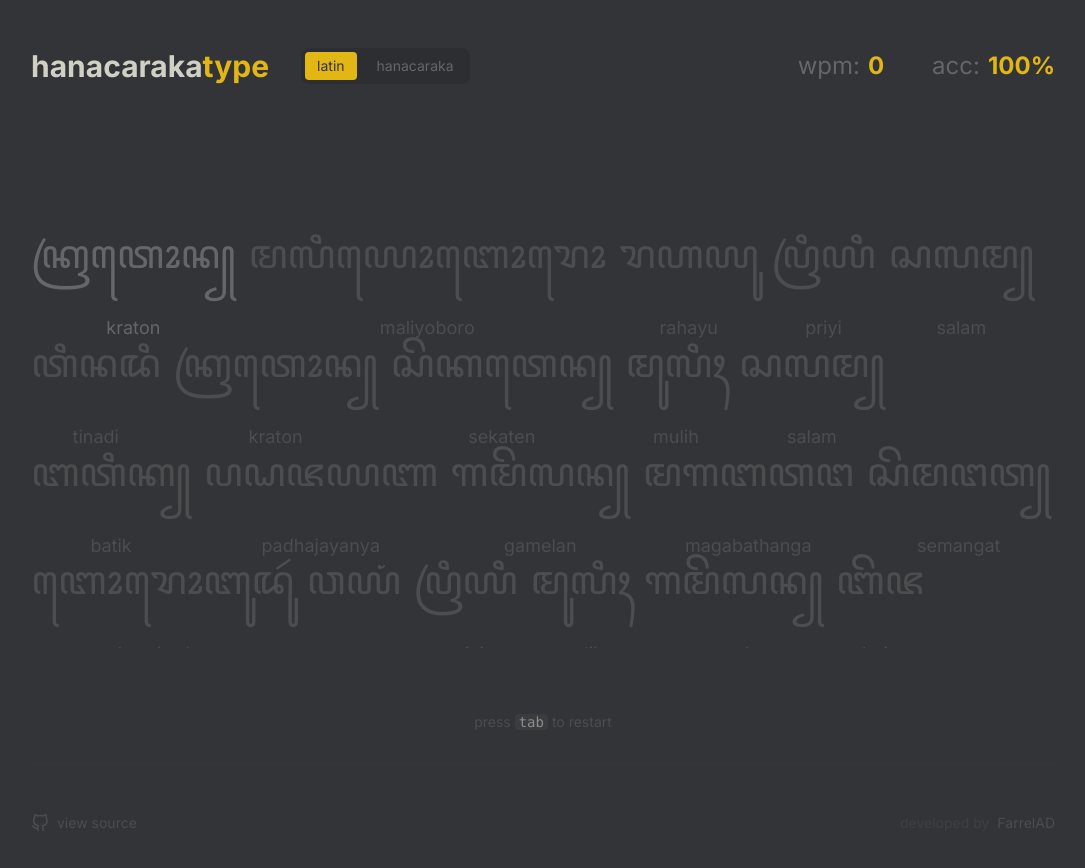
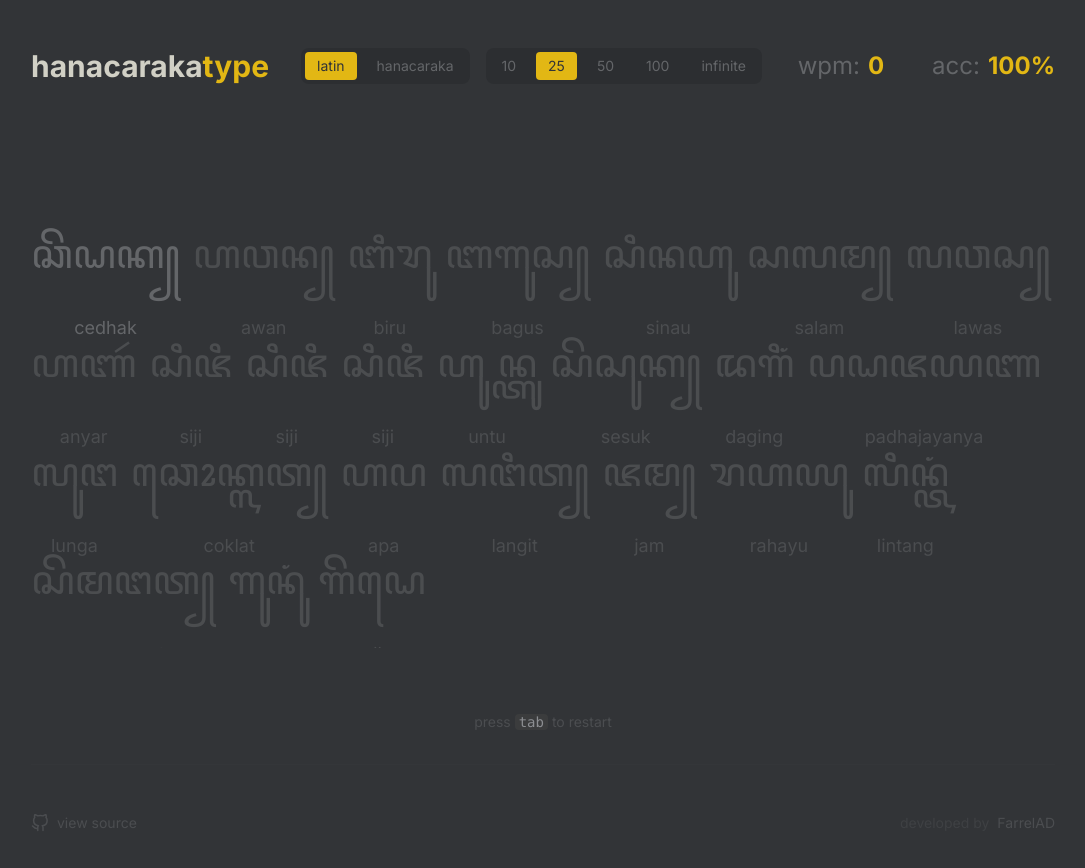
Before and after one commit to FarrelAD/hanacaraka-type, a React (Vite) app: page / in a window 1280 px wide. Shown: the top 868 px of the page, without its empty margins (97-1182 px from the left). Built offline with nearby package versions, Linux system fonts and the light colour scheme.

Commit message:
feat: add more javanese words

```diff
--- a/src/App.tsx
+++ b/src/App.tsx
@@ -1,8 +1,8 @@
 import React, { useState, useEffect, useRef, useMemo } from 'react';
 import '@/index.css';
-import type { WordData, Mode } from '@/types';
+import type { WordData, Mode, WordLimit } from '@/types';
 import { splitIntoGraphemes } from '@/utils/javanese';
-import { generateWords } from '@/data/words';
+import { generateWords, getRandomWord } from '@/data/words';
 import Header from '@/components/Header';
 import Word from '@/components/Word';
 import Results from '@/components/Results';
@@ -19,6 +19,7 @@ export default function App() {
   const [totalCharsTyped, setTotalCharsTyped] = useState(0);
   const [isFinished, setIsFinished] = useState(false);
   const [mode, setMode] = useState<Mode>('latin');
+  const [wordLimit, setWordLimit] = useState<WordLimit>(25);
 
   const inputRef = useRef<HTMLInputElement>(null);
   const wordsWrapperRef = useRef<HTMLDivElement>(null);
@@ -27,10 +28,11 @@ export default function App() {
 
   useEffect(() => {
     restart();
-  }, [mode]);
+  }, [mode, wordLimit]);
 
   const restart = () => {
-    setWords(generateWords());
+    const initialCount = wordLimit === 'infinite' ? 50 : wordLimit;
+    setWords(generateWords(initialCount));
     setCurrentWordIndex(0);
     setUserInput('');
     setHistory([]);
@@ -68,7 +70,12 @@ export default function App() {
       // Store the typed word in history before moving on
       setHistory(prev => [...prev, typedWord]);
 
-      if (currentWordIndex === words.length - 1) {
+      if (wordLimit === 'infinite') {
+        // Append a new word if we're in infinite mode
+        setWords(prev => [...prev, getRandomWord()]);
+        setCurrentWordIndex(prev => prev + 1);
+        setUserInput('');
+      } else if (currentWordIndex === words.length - 1) {
         setEndTime(Date.now());
         setIsFinished(true);
       } else {
@@ -159,7 +166,14 @@ export default function App() {
   return (
     <div className="min-h-screen flex flex-col items-center overflow-hidden p-4 md:p-8 pt-4 md:pt-12" onClick={() => inputRef.current?.focus()}>
       <div className="w-full max-w-5xl flex-1 flex flex-col gap-4 md:gap-8">
-        <Header mode={mode} setMode={setMode} wpm={wpm} accuracy={accuracy} />
+        <Header
+          mode={mode}
+          setMode={setMode}
+          wordLimit={wordLimit}
+          setWordLimit={setWordLimit}
+          wpm={wpm}
+          accuracy={accuracy}
+        />
 
         <div className="relative h-[400px] md:h-[500px] overflow-hidden select-none pt-4 md:pt-24" ref={typingAreaRef}>
           {isFinished ? (
--- a/src/components/Header.tsx
+++ b/src/components/Header.tsx
@@ -1,22 +1,29 @@
-import type { Mode } from '@/types';
+import type { Mode, WordLimit } from '@/types';
 
 export default function Header({
   mode,
   setMode,
+  wordLimit,
+  setWordLimit,
   wpm,
   accuracy
 }: {
   mode: Mode;
   setMode: (mode: Mode) => void;
+  wordLimit: WordLimit;
+  setWordLimit: (limit: WordLimit) => void;
   wpm: number;
   accuracy: number;
 }) {
+  const limits: WordLimit[] = [10, 25, 50, 100, 'infinite'];
+
   return (
-    <header className="flex flex-col md:flex-row justify-between items-center gap-2 md:gap-6 mb-2 md:mb-8">
-      <div className="flex flex-col sm:flex-row items-center gap-2 md:gap-8">
+    <header className="flex flex-col md:flex-row justify-between items-center gap-4 md:gap-6 mb-2 md:mb-8">
+      <div className="flex flex-col sm:flex-row items-center gap-4 md:gap-8">
         <div className="text-2xl md:text-3xl font-bold text-text-monkey">
           hanacaraka<span className="text-main-monkey">type</span>
         </div>
+        <div className="flex flex-col sm:flex-row gap-2 sm:gap-4">
           <nav className="flex gap-2 text-xs md:text-sm font-ui bg-[#2c2e31] p-1 rounded-lg">
             <button
               onClick={(e) => { e.stopPropagation(); setMode('latin'); }}
@@ -31,6 +38,19 @@ export default function Header({
               hanacaraka
             </button>
           </nav>
+
+          <nav className="flex gap-2 text-xs md:text-sm font-ui bg-[#2c2e31] p-1 rounded-lg">
+            {limits.map((limit) => (
+              <button
+                key={limit}
+                onClick={(e) => { e.stopPropagation(); setWordLimit(limit); }}
+                className={`px-3 py-1 rounded transition-colors cursor-pointer ${wordLimit === limit ? 'bg-main-monkey text-bg-monkey' : 'text-sub-monkey hover:text-text-monkey'}`}
+              >
+                {limit}
+              </button>
+            ))}
+          </nav>
+        </div>
       </div>
       <div className="flex gap-4 md:gap-12 text-lg md:text-2xl text-sub-monkey">
         <div className="flex gap-2">
--- a/src/data/words.ts
+++ b/src/data/words.ts
@@ -20,11 +20,124 @@ export const JAVANESE_WORDS_DATA: WordData[] = [
   { javanese: 'ꦧꦠꦶꦏ꧀', latin: 'batik' },
   { javanese: 'ꦱꦼꦏꦠꦺꦤ꧀', latin: 'sekaten' },
   { javanese: 'ꦩꦭꦶꦪꦺꦴꦧꦺꦴꦫꦺꦴ', latin: 'maliyoboro' },
-  { javanese: 'ꦧꦺꦴꦫꦺꦴꦧꦸꦢꦸꦂ', latin: 'borobudur' }
+  { javanese: 'ꦧꦺꦴꦫꦺꦴꦧꦸꦢꦸꦂ', latin: 'borobudur' },
+  { javanese: 'ꦲꦏꦸ', latin: 'aku' },
+  { javanese: 'ꦏꦺꦴꦮꦺ', latin: 'kowe' },
+  { javanese: 'ꦩꦔꦤ꧀', latin: 'mangan' },
+  { javanese: 'ꦔꦺꦴꦩ꧀ꦧꦺ', latin: 'ngombe' },
+  { javanese: 'ꦠꦸꦫꦸ', latin: 'turu' },
+  { javanese: 'ꦭꦸꦔ', latin: 'lunga' },
+  { javanese: 'ꦠꦼꦏ', latin: 'teka' },
+  { javanese: 'ꦭꦸꦔꦸꦃ', latin: 'lungguh' },
+  { javanese: 'ꦩ꧀ꦭꦏꦸ', latin: 'mlaku' },
+  { javanese: 'ꦲꦺꦴꦩꦃ', latin: 'omah' },
+  { javanese: 'ꦧꦚꦸ', latin: 'banyu' },
+  { javanese: 'ꦥꦶꦤ꧀ꦠꦼꦂ', latin: 'pinter' },
+  { javanese: 'ꦧꦺꦴꦝꦺꦴ', latin: 'bodho' },
+  { javanese: 'ꦲꦥꦶꦏ꧀', latin: 'apik' },
+  { javanese: 'ꦲꦺꦭꦼꦏ꧀', latin: 'elek' },
+  { javanese: 'ꦒꦼꦝꦺ', latin: 'gedhe' },
+  { javanese: 'ꦕꦶꦭꦶꦏ꧀', latin: 'cilik' },
+  { javanese: 'ꦝꦸꦮꦸꦂ', latin: 'dhuwur' },
+  { javanese: 'ꦕꦼꦤ꧀ꦝꦼꦏ꧀', latin: 'cendhek' },
+  { javanese: 'ꦲꦢꦺꦴꦃ', latin: 'adoh' },
+  { javanese: 'ꦕꦼꦝꦏ꧀', latin: 'cedhak' },
+  { javanese: 'ꦱꦼꦤꦼꦁ', latin: 'seneng' },
+  { javanese: 'ꦱꦸꦱꦃ', latin: 'susah' },
+  { javanese: 'ꦲꦚꦂ', latin: 'anyar' },
+  { javanese: 'ꦭꦮꦱ꧀', latin: 'lawas' },
+  { javanese: 'ꦲꦪꦸ', latin: 'ayu' },
+  { javanese: 'ꦧꦒꦸꦱ꧀', latin: 'bagus' },
+  { javanese: 'ꦲꦼꦱꦸꦏ꧀', latin: 'esuk' },
+  { javanese: 'ꦲꦮꦤ꧀', latin: 'awan' },
+  { javanese: 'ꦱꦺꦴꦫꦺ', latin: 'sore' },
+  { javanese: 'ꦧꦼꦔꦶ', latin: 'bengi' },
+  { javanese: 'ꦢꦶꦤ', latin: 'dina' },
+  { javanese: 'ꦱꦱꦶ', latin: 'sasi' },
+  { javanese: 'ꦠꦲꦸꦤ꧀', latin: 'taun' },
+  { javanese: 'ꦱꦲꦶꦏꦶ', latin: 'saiki' },
+  { javanese: 'ꦮꦶꦔ궶', latin: 'wingi' },
+  { javanese: 'ꦱꦼꦱꦸꦏ꧀', latin: 'sesuk' },
+  { javanese: 'ꦱꦥ', latin: 'sapa' },
+  { javanese: 'ꦲꦥ', latin: 'apa' },
+  { javanese: 'ꦔꦼꦤ꧀ꦢꦶ', latin: 'ngendi' },
+  { javanese: 'ꦥꦶꦪꦺ', latin: 'piye' },
+  { javanese: 'ꦏꦥꦤ꧀', latin: 'kapan' },
+  { javanese: 'ꦥꦶꦫ', latin: 'pira' },
+  { javanese: 'ꦠꦔꦤ꧀', latin: 'tangan' },
+  { javanese: 'ꦲꦶꦫꦸꦁ', latin: 'irung' },
+  { javanese: 'ꦩꦿꦶꦥꦠ꧀', latin: 'mripat' },
+  { javanese: 'ꦲꦤꦏ꧀', latin: 'anak' },
+  { javanese: 'ꦏꦚ꧀ꦕ', latin: 'kanca' },
+  { javanese: 'ꦲꦶꦮꦏ꧀', latin: 'iwak' },
+  { javanese: 'ꦱꦶꦗꦶ', latin: 'siji' },
+  { javanese: 'ꦭꦺꦴꦫꦺꦴ', latin: 'loro' },
+  { javanese: 'ꦠꦼꦭꦸ', latin: 'telu' },
+  { javanese: 'ꦥꦥꦠ꧀', latin: 'papat' },
+  { javanese: 'ꦭꦶꦩ', latin: 'lima' },
+  { javanese: 'ꦲꦼꦤꦼꦩ꧀', latin: 'enem' },
+  { javanese: 'ꦥꦶꦠꦸ', latin: 'pitu' },
+  { javanese: 'ꦮꦺꦴꦭꦸ', latin: 'wolu' },
+  { javanese: 'ꦱꦔ', latin: 'sanga' },
+  { javanese: 'ꦱꦼꦥꦸꦭꦸꦃ', latin: 'sepuluh' },
+  { javanese: 'ꦲꦧꦁ', latin: 'abang' },
+  { javanese: 'ꦏꦸꦤꦶꦁ', latin: 'kuning' },
+  { javanese: 'ꦲꦶꦗꦺꦴ', latin: 'ijo' },
+  { javanese: 'ꦧꦶꦫꦸ', latin: 'biru' },
+  { javanese: 'ꦥꦸꦠꦶꦃ', latin: 'putih' },
+  { javanese: 'ꦲꦶꦫꦼꦁ', latin: 'ireng' },
+  { javanese: 'ꦕꦺꦴꦏ꧀ꦭꦠ꧀', latin: 'coklat' },
+  { javanese: 'ꦭꦺꦴꦂ', latin: 'lor' },
+  { javanese: 'ꦏꦶꦢꦸꦭ꧀', latin: 'kidul' },
+  { javanese: 'ꦮꦺꦠꦤ꧀', latin: 'wetan' },
+  { javanese: 'ꦏꦸꦭꦺꦴꦤ꧀', latin: 'kulon' },
+  { javanese: 'ꦧꦥꦏ꧀', latin: 'bapak' },
+  { javanese: 'ꦱꦶꦩ꧀ꦧꦺꦴꦏ꧀', latin: 'simbok' },
+  { javanese: 'ꦱꦶꦩ꧀ꦧꦃ', latin: 'simbah' },
+  { javanese: 'ꦲꦝꦶ', latin: 'adhi' },
+  { javanese: 'ꦏꦁꦩꦱ꧀', latin: 'kangmas' },
+  { javanese: 'ꦩ꧀ꦧꦏ꧀ꦪꦸ', latin: 'mbakyu' },
+  { javanese: 'ꦥꦩꦤ꧀', latin: 'paman' },
+  { javanese: 'ꦧꦶꦧꦶ', latin: 'bibi' },
+  { javanese: 'ꦥꦸꦠꦸ', latin: 'putu' },
+  { javanese: 'ꦱꦿꦼꦔꦺꦔꦺ', latin: 'srengenge' },
+  { javanese: 'ꦫꦼꦩ꧀ꦧꦸꦭꦤ꧀', latin: 'rembulan' },
+  { javanese: 'ꦭꦶꦤ꧀ꦠꦁ', latin: 'lintang' },
+  { javanese: 'ꦒꦸꦤꦸꦁ', latin: 'gunung' },
+  { javanese: 'ꦱꦼꦒꦫ', latin: 'segara' },
+  { javanese: 'ꦏꦭꦶ', latin: 'kali' },
+  { javanese: 'ꦲꦭꦱ꧀', latin: 'alas' },
+  { javanese: 'ꦭꦔꦶꦠ꧀', latin: 'langit' },
+  { javanese: 'ꦩ꧀ꦭꦪꦸ', latin: 'mlaku' },
+  { javanese: 'ꦲꦢꦸꦱ꧀', latin: 'adus' },
+  { javanese: 'ꦠꦸꦏꦸ', latin: 'tuku' },
+  { javanese: 'ꦢꦺꦴꦭꦤ꧀', latin: 'dolan' },
+  { javanese: 'ꦱꦶꦤꦲꦸ', latin: 'sinau' },
+  { javanese: 'ꦠꦔꦶ', latin: 'tangi' },
+  { javanese: 'ꦱꦼꦒ', latin: 'sega' },
+  { javanese: 'ꦗꦔꦤ꧀', latin: 'jangan' },
+  { javanese: 'ꦮꦺꦢꦁ', latin: 'wedang' },
+  { javanese: 'ꦏꦿꦸꦥꦸꦏ꧀', latin: 'krupuk' },
+  { javanese: 'ꦢꦒꦶꦁ', latin: 'daging' },
+  { javanese: 'ꦲꦼꦤ꧀ꦝꦺꦴꦒ꧀', latin: 'endhog' },
+  { javanese: 'ꦱꦶꦫꦃ', latin: 'sirah' },
+  { javanese: 'ꦫꦩ꧀ꦧꦸꦠ꧀', latin: 'rambut' },
+  { javanese: 'ꦏꦸꦥꦶꦁ', latin: 'kuping' },
+  { javanese: 'ꦕꦔ꧀ꦏꦼꦩ꧀', latin: 'cangkem' },
+  { javanese: 'ꦲꦸꦤ꧀ꦠꦸ', latin: 'untu' },
+  { javanese: 'ꦱꦶꦏꦶꦭ꧀', latin: 'sikil' },
+  { javanese: 'ꦗꦩ꧀', latin: 'jam' },
+  { javanese: 'ꦏꦸꦕꦶꦁ', latin: 'kucing' },
+  { javanese: 'ꦲꦱꦸ', latin: 'asu' },
+  { javanese: 'ꦥꦶꦠꦶꦏ꧀', latin: 'pitik' },
+  { javanese: 'ꦗꦫꦤ꧀', latin: 'jaran' }
+
 ];
 
+export const getRandomWord = (): WordData => {
+  return JAVANESE_WORDS_DATA[Math.floor(Math.random() * JAVANESE_WORDS_DATA.length)];
+};
+
 export const generateWords = (count = 50): WordData[] => {
-  return Array.from({ length: count }, () =>
-    JAVANESE_WORDS_DATA[Math.floor(Math.random() * JAVANESE_WORDS_DATA.length)]
-  );
+  return Array.from({ length: count }, () => getRandomWord());
 };
--- a/src/types/index.ts
+++ b/src/types/index.ts
@@ -4,3 +4,5 @@ export interface WordData {
 }
 
 export type Mode = 'hanacaraka' | 'latin';
+
+export type WordLimit = 10 | 25 | 50 | 100 | 'infinite';
```
Lines whose indentation alone changed are shown as unchanged.
